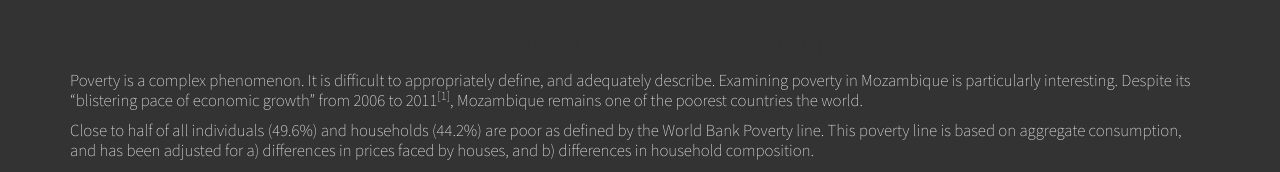
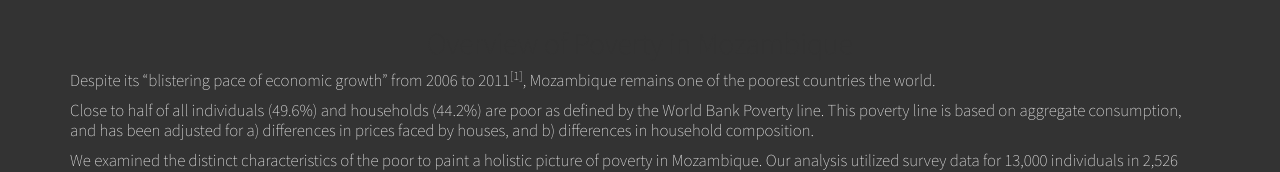
Before and after one commit to opleban/mozambique-dash, a React (Create React App) app: page / in a window 1280 px wide. Shown: the part 581-753 px from the top of the page. Built offline with nearby package versions, Linux system fonts and the light colour scheme.

Commit message:
Cuts down sections

```diff
--- a/src/App.js
+++ b/src/App.js
@@ -33,7 +33,7 @@ class App extends Component {
           <Col lg={12} md={12} sm={12} xs={12}>
             <h2 id="executive">Overview of Poverty in Mozambique</h2>
             <div className="mz-section-text">
-              <p>Poverty is a complex phenomenon. It is difficult to appropriately define, and adequately describe. Examining poverty in Mozambique is particularly interesting. Despite its “blistering pace of economic growth” from 2006 to 2011<sup className="mz-reference" title="Hanlon, Joseph (19 September 2007). Is Poverty Decreasing in Mozambique?. Open University, England">[1]</sup>, Mozambique remains one of the poorest countries the world.</p>
+              <p>Despite its “blistering pace of economic growth” from 2006 to 2011<sup className="mz-reference" title="Hanlon, Joseph (19 September 2007). Is Poverty Decreasing in Mozambique?. Open University, England">[1]</sup>, Mozambique remains one of the poorest countries the world.</p>
               <p>Close to half of all individuals (49.6%) and households (44.2%) are poor as defined by the World Bank Poverty line. This poverty line is based on aggregate consumption, and has been adjusted for a) differences in prices faced by houses, and b) differences in household composition.</p>
               <p>We examined the distinct characteristics of the poor to paint a holistic picture of poverty in Mozambique. Our analysis utilized survey data for 13,000 individuals in 2,526 households on over 150 variables. Certain characteristics were highly correlated with poverty, including:</p>
               <ol className="mz-list">
@@ -127,8 +127,7 @@ class App extends Component {
               <div className="mz-section-text">
                 <p>Lack of education and poverty are highly correlated in Mozambique. Poor households are more likely to have a household head with less education than non-poor households. Almost 77% of poor households are headed by someone who did not complete primary education, versus 50% of non-poor households. Poor adults experience significantly worse literacy rates, with less than half of poor adults being able to read and write. Not-poor adults enjoy a 74% literacy rate. The correlation between education and poverty also extends to children: poor children are less likely to have attended school in the last year (44%) than non-poor children (55%).</p>
                 <p>People with university education are at the least risk of poverty (1.84%), followed by those with medium (4.6%) and basic (15%) technical education. Those with no education are at the highest risk of poverty (61.5%) followed by those who have only completed a lower primary (54.4%) and adult education (53.6%).</p>
-                <p>Education varies across gender. Over a third of adult women have never attended school versus less than one sixth of adult men who have never attended school. Women heads of households are 2.5 times more likely to lack formal schooling, and this is amplified for the poor: only 39.7% of poor, female household heads have some education, compared to 64.6% of non-poor female household heads.</p>
-                <p>Lack of formal education is concentrated in rural areas. The heads of urban households see a higher level of education, with only 19.2% having no education; comparatively, 35% of the heads of rural households have never attended school. This, too, is amplified for the poor: rural and poor adults see the highest level of no schooling at 38.2%.</p>
+                <p>Education varies across gender. Over a third of adult women have never attended school versus less than one sixth of adult men who have never attended school. Lack of formal education is concentrated in rural areas. The heads of urban households see a higher level of education, with only 19.2% having no education; comparatively, 35% of the heads of rural households have never attended school. This, too, is amplified for the poor: rural and poor adults see the highest level of no schooling at 38.2%.</p>
               </div>
             </Col>
             <Col lg={6} md={12} sm={12} xs={12}>
```
